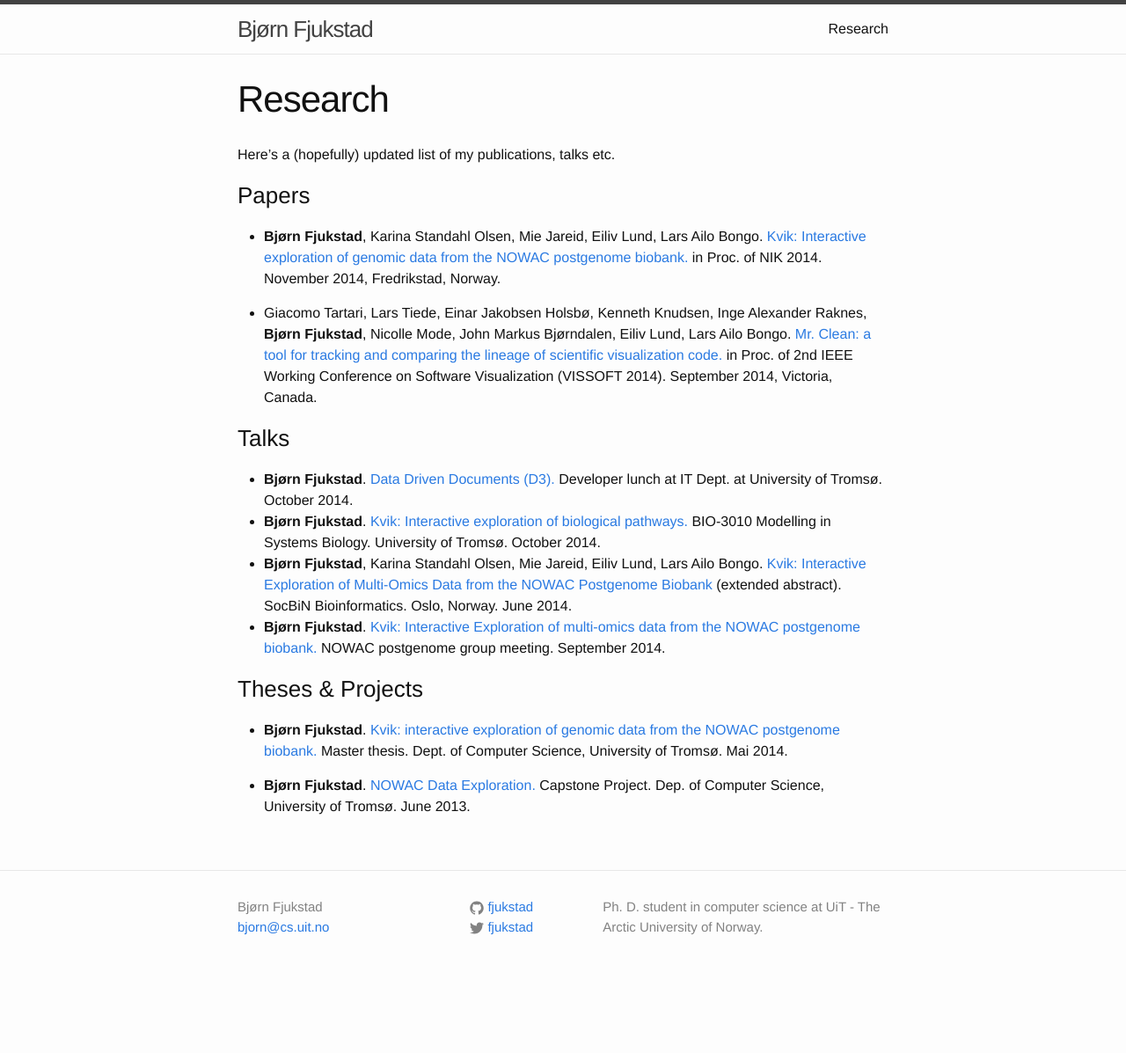
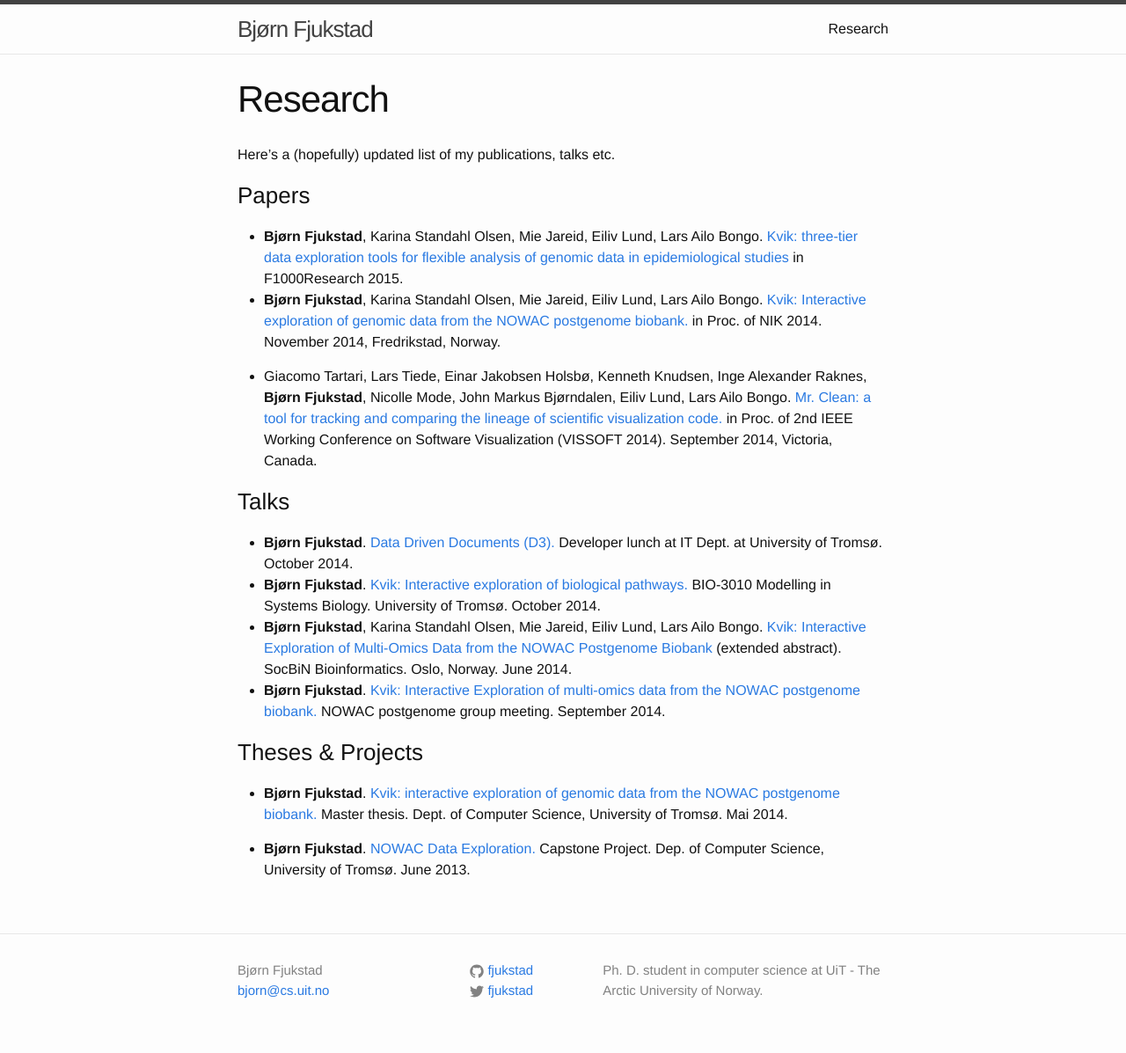
Before and after one commit to fjukstad/fjukstad.github.io, a Jekyll site: the page built from research.md, in a window 1280 px wide. Shown: the whole page at 88% size. Built offline with Jekyll 4.4.1, drawn with Linux system fonts in a browser that asks for light colours; before the commit the page ends 1125 px from its top, so only the background shows below that.

Commit message:
add f1000 paper

```diff
--- a/research.md
+++ b/research.md
@@ -6,6 +6,9 @@ permalink: /research/
 Here's a (hopefully) updated list of my publications, talks etc.
 
 ### Papers
+
+- **Bjørn Fjukstad**, Karina Standahl Olsen, Mie Jareid, Eiliv Lund, Lars Ailo
+  Bongo. [Kvik: three-tier data exploration tools for flexible analysis of genomic data in epidemiological studies](http://f1000research.com/articles/4-81/v2) in F1000Research 2015.
 - **Bjørn Fjukstad**, Karina Standahl Olsen, Mie Jareid, Eiliv Lund, Lars Ailo
   Bongo. [Kvik: Interactive exploration of genomic data from the NOWAC
   postgenome biobank.](http://ojs.bibsys.no/index.php/NIK/article/view/11) in
```
